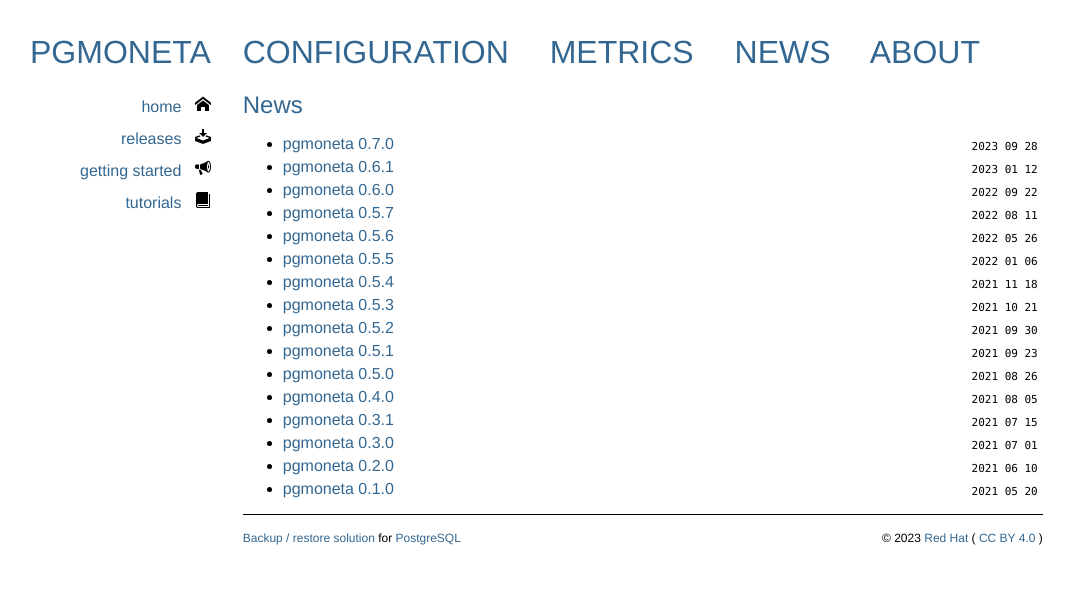
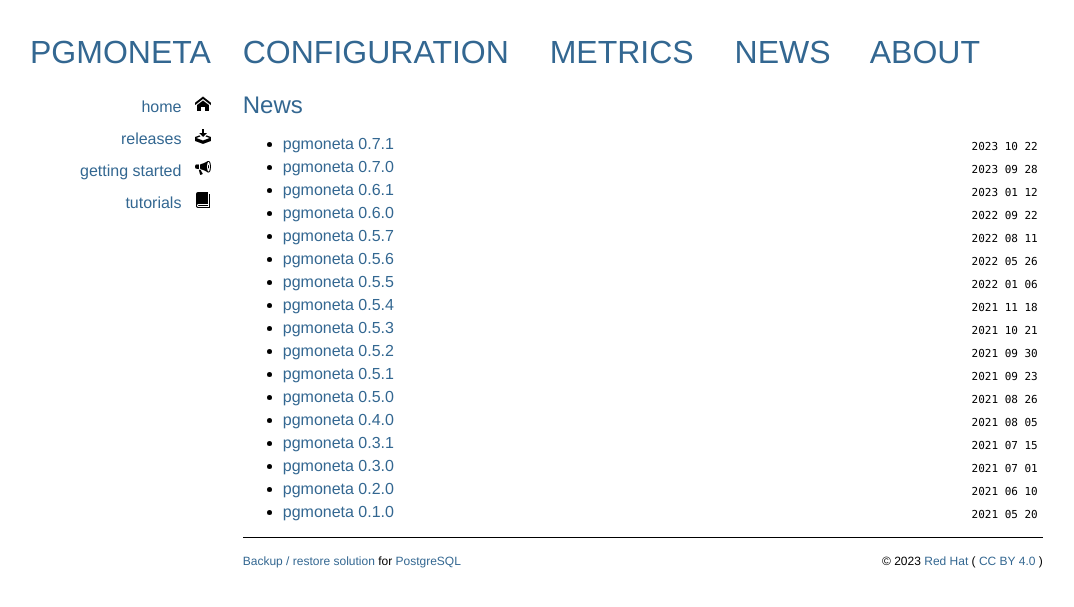
Before and after one commit to pgmoneta/pgmoneta.github.io, a Jekyll site: the page built from news.html, in a window 1280 px wide. Shown: the top 607 px of the page, without its empty margins (10-1084 px from the left). Built offline with Jekyll 4.4.1, drawn with Linux system fonts in a browser that asks for light colours; some web fonts are replaced.

Commit message:
pgmoneta 0.7.1

```diff
--- a/_data/releases.yml
+++ b/_data/releases.yml
@@ -46,3 +46,6 @@
 - name: pgmoneta 0.7.0
   date: 2023-09-28
   announce: release/announcement/2023/09/28/pgmoneta-0.7.0.html
+- name: pgmoneta 0.7.1
+  date: 2023-10-22
+  announce: release/announcement/2023/10/22/pgmoneta-0.7.1.html
--- a/gettingstarted.html
+++ b/gettingstarted.html
@@ -16,7 +16,7 @@ layout: default
     using "pgmoneta -?". You should see
 
     <pre>
-pgmoneta 0.7.0
+pgmoneta 0.7.1
   Backup / restore solution for PostgreSQL
 
 Usage:
@@ -138,7 +138,7 @@ pgmoneta -c pgmoneta.conf -u pgmoneta_users.conf
     You can see the commands it supports by using "pgmoneta-cli -?" which will give
 
     <pre>
-pgmoneta-cli 0.7.0
+pgmoneta-cli 0.7.1
   Command line utility for pgmoneta
 
 Usage:
@@ -212,7 +212,7 @@ echo $?
     You can see the commands it supports by using "pgmoneta-admin -?" which will give
 
     <pre>
-pgmoneta-admin 0.7.0
+pgmoneta-admin 0.7.1
   Administration utility for pgmoneta
 
 Usage:
```
Also changed, not shown: _posts/2023-10-22-pgmoneta-0.7.1.md (added, +18 -0 lines).
